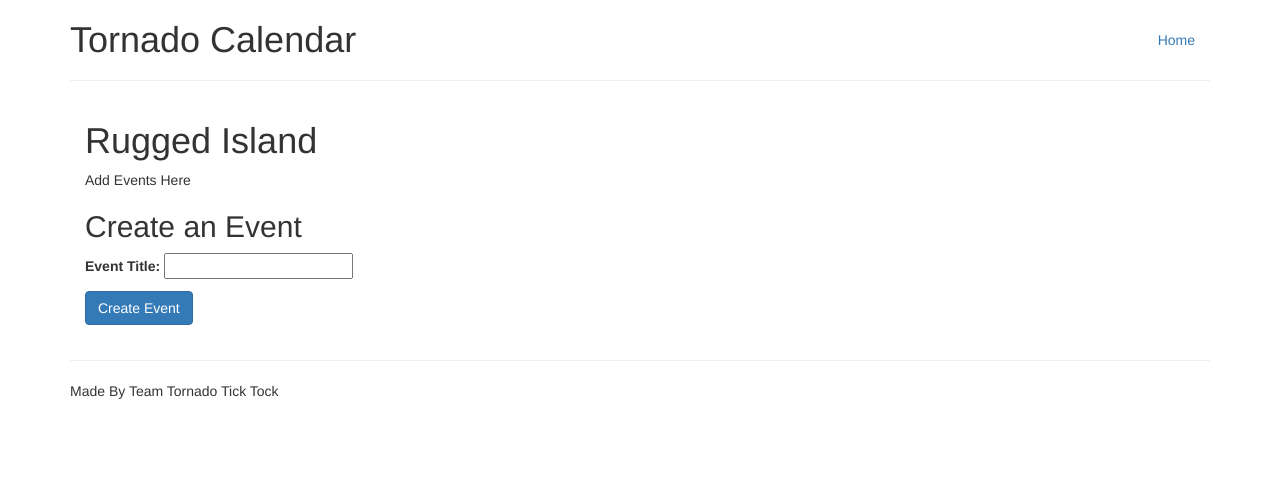
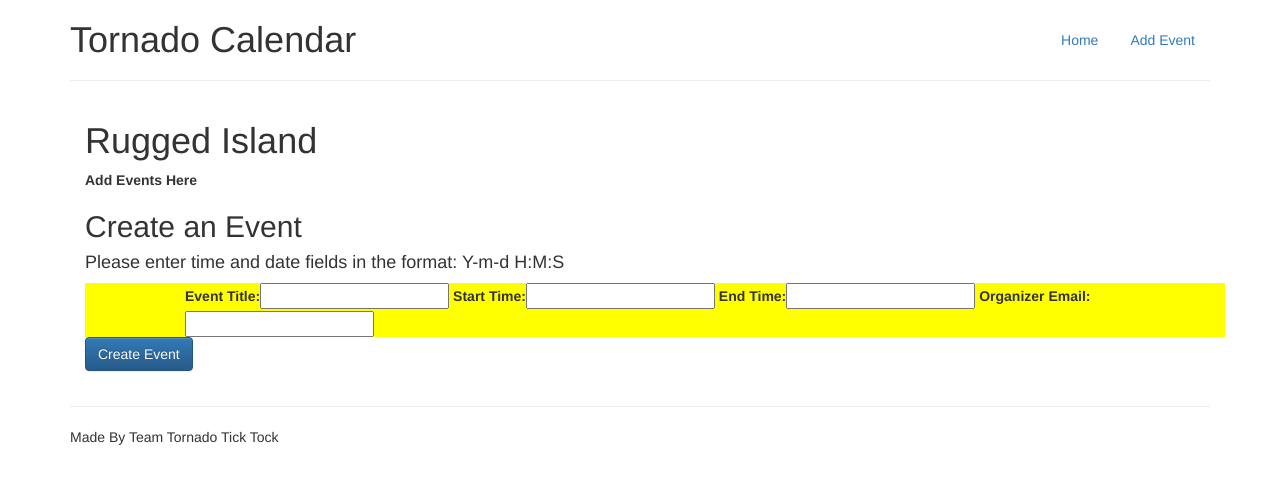
Before and after one commit to meganduffy/google_calender, a Django app: page /add-event/ in a window 1280 px wide. Shown: the top 484 px of the page. Run offline with Django 3.2, Linux system fonts and the light colour scheme; some libraries are stand-ins or nearby versions.

Commit message:
Create form which accepts the required event data and update form to create and print an event

```diff
--- a/calendarapi/templates/base.html
+++ b/calendarapi/templates/base.html
@@ -13,6 +13,16 @@
     <script src="https://cdnjs.cloudflare.com/ajax/libs/jquery/3.0.0-alpha1/jquery.min.js"></script>
     <script src="https://cdnjs.cloudflare.com/ajax/libs/twitter-bootstrap/4.0.0-alpha/js/bootstrap.min.js"></script>
 
+
+    <link rel="stylesheet"
+          href="//netdna.bootstrapcdn.com/bootstrap/3.0.0/css/bootstrap.css">
+    <link rel="stylesheet"
+          href="//netdna.bootstrapcdn.com/bootstrap/3.0.0/css/bootstrap-theme.css">
+    <script src="//ajax.googleapis.com/ajax/libs/jquery/1.9.0/jquery.js">
+    </script>
+    <script src="//netdna.bootstrapcdn.com/bootstrap/3.0.0/js/bootstrap.js">
+    </script>
+    {{ form.media }}
     {% block head_js %}{% endblock head_js %}
 </head>
 <body>
@@ -20,6 +30,7 @@
     <div class="masthead">
         <ul class="nav nav-pills pull-right">
             <li><a href="/">Home</a></li>
+            <li><a href="/add-event">Add Event</a></li>
         </ul>
         <h1><span class="fui-settings-16 muted">Tornado Calendar</span></h1>
     </div>
--- a/static/css/style.css
+++ b/static/css/style.css
@@ -0,0 +1,4 @@
+.tiny-guy {
+    padding: 0 100px;
+    background: yellow;
+}
--- a/tornado/forms.py
+++ b/tornado/forms.py
@@ -1,3 +1,5 @@
+# from datetimepicker.widgets import DateTimePicker
+# from bootstrap_datepicker.widgets import DatePicker
 from django import forms
 from django.core.exceptions import ValidationError
 
@@ -8,24 +10,24 @@ class CreateEventForm(forms.Form):
         max_length=50
     )
 
-    # start = forms.DateTimeField(
-    #     widget=forms.DateTimeField(
-    #         format("%Y-%m-%d %H:%M:%S")
-    #     ),
-    #     required=True
-    # )
-    #
-    # end = forms.DateTimeField(
-    #     widget=forms.DateTimeField(
-    #         format("%Y-%m-%d %H:%M:%S")
-    #     ),
-    #     required=True
-    # )
+    start = forms.DateTimeField(
+        widget=forms.TextInput(),
+        label="Start Time"
+    )
 
-    guests = forms.Textarea()
+    end = forms.DateTimeField(
+        widget=forms.TextInput(),
+        label="End Time"
+    )
+
+    organizer = forms.EmailField(
+        label="Organizer Email"
+    )
 
     class Meta:
+        fields = ('start', 'end', 'guests', 'organizer')
         widgets = {
-            'start': forms.DateInput(format='%Y-%m-%d %H:%M:%S'),
-            'end': forms.DateInput(format='%Y-%m-%d %H:%M:%S')
+            'start': forms.DateTimeInput(format='%Y-%m-%d %H:%M:%S'),
+            'end': forms.DateTimeInput(format='%Y-%m-%d %H:%M:%S'),
+            'guests': forms.Textarea()
         }
--- a/tornado/templates/add-event.html
+++ b/tornado/templates/add-event.html
@@ -1,14 +1,22 @@
 {% extends "base.html" %}
+{% load bootstrap_tags %}
+
+{% block head_js %}
+{% endblock %}
 
 {% block content %}
 
     <h1>Rugged Island</h1>
-    <p>Add Events Here</p>
+    <p><strong>Add Events Here</strong></p>
 
     <form role="form" method="post" action="{% url 'create-event' %}">
         {% csrf_token %}
         <h2>Create an Event</h2>
-        {{ form.as_p }}
+        <h4>Please enter time and date fields in the format: Y-m-d H:M:S</h4>
+        <div class="tiny-guy">
+            {{ form | as_bootstrap}}
+        </div>
+
 
         <div class="form-group submit-btn">
             <button type="submit" class="btn btn-primary">Create Event</button>
--- a/tornado/templates/base.html
+++ b/tornado/templates/base.html
@@ -19,6 +19,7 @@
    <div class="masthead">
        <ul class="nav nav-pills pull-right">
            <li><a href="/">Home</a></li>
+           <li><a href="/add-event">Add Event</a></li>
        </ul>
        <h1><span class="fui-settings-16 muted">Tornado Calendar</span></h1>
    </div>
--- a/tornado/views.py
+++ b/tornado/views.py
@@ -8,7 +8,8 @@ import datetime
 # from dateutil import rrule
 from dateutil.rrule import rrule, MINUTELY
 
-from django.shortcuts import render
+from django.shortcuts import render, redirect
+from django.core.urlresolvers import reverse
 from django.contrib import messages
 from apiclient import discovery
 from oauth2client import client
@@ -98,7 +99,7 @@ def get_calendar_information(request):
         """
         midnight = datetime.time(0, 0, 0)
         now = datetime.datetime.now()
-        earliest_possible_schedule_time = datetime.datetime.combine(now, midnight)   # 12:00 am
+        earliest_possible_schedule_time = datetime.datetime.combine(now, midnight)  # 12:00 am
         last_possible_schedule_time = earliest_possible_schedule_time + datetime.timedelta(hours=23.5)  # 11:30 pm
 
         schedule = []
@@ -164,7 +165,44 @@ def user_create_event(request):
     if request.method == "POST":
         form = CreateEventForm(request.POST)
         if form.is_valid():
-            print(form)
+            print("FORM: ", form)
+            summary = request.POST.get('summary')
+            start = request.POST.get('start')
+            end = request.POST.get('end')
+            organizer = request.POST.get('organizer')
+
+            print("ARGUMENTS: ", summary, start, end, organizer)
+            print("Date Types: ", type(start), "\n", type(end))
+
+            def create_event(summary, start, end, organizer):
+
+                event = {u'status': u'confirmed',
+                         u'kind': u'calendar#event',
+                         u'end': {u'dateTime': end},
+                         u'created': datetime.datetime.now(),
+                         u'iCalUID': u'45f7sdfqmg5q72rd2mrq04dv7i@google.com',
+                         u'reminders': {u'useDefault': True},
+                         u'htmlLink': u'https://www.google.com/calendar/',
+                         u'sequence': 0,
+                         u'updated': datetime.datetime.now(),
+                         u'summary': summary,
+                         u'start': {u'dateTime': start},
+                         u'etag': u'"3035662616606000"',
+                         u'organizer': {u'self': True, u'email': organizer},
+                         u'creator': {u'self': True, u'email': organizer},
+                         u'id': u'45f7sdfqmg5q72rd2mrq04dv7i'}
+                print(event)
+                return event
+
+            event = create_event(summary, start, end, organizer)
+
+            if event:
+                messages.success(request, "You have successfully created an event!")
+                return redirect(reverse('index'))
+            else:
+                messages.error(request, "Oops, something went wrong!")
+
+
         else:
             messages.error(request, "Unable to validate form")
     else:
```
Also changed, not shown: google_calender/settings.py (+4 -7 lines). Lines whose indentation alone changed are shown as unchanged.
